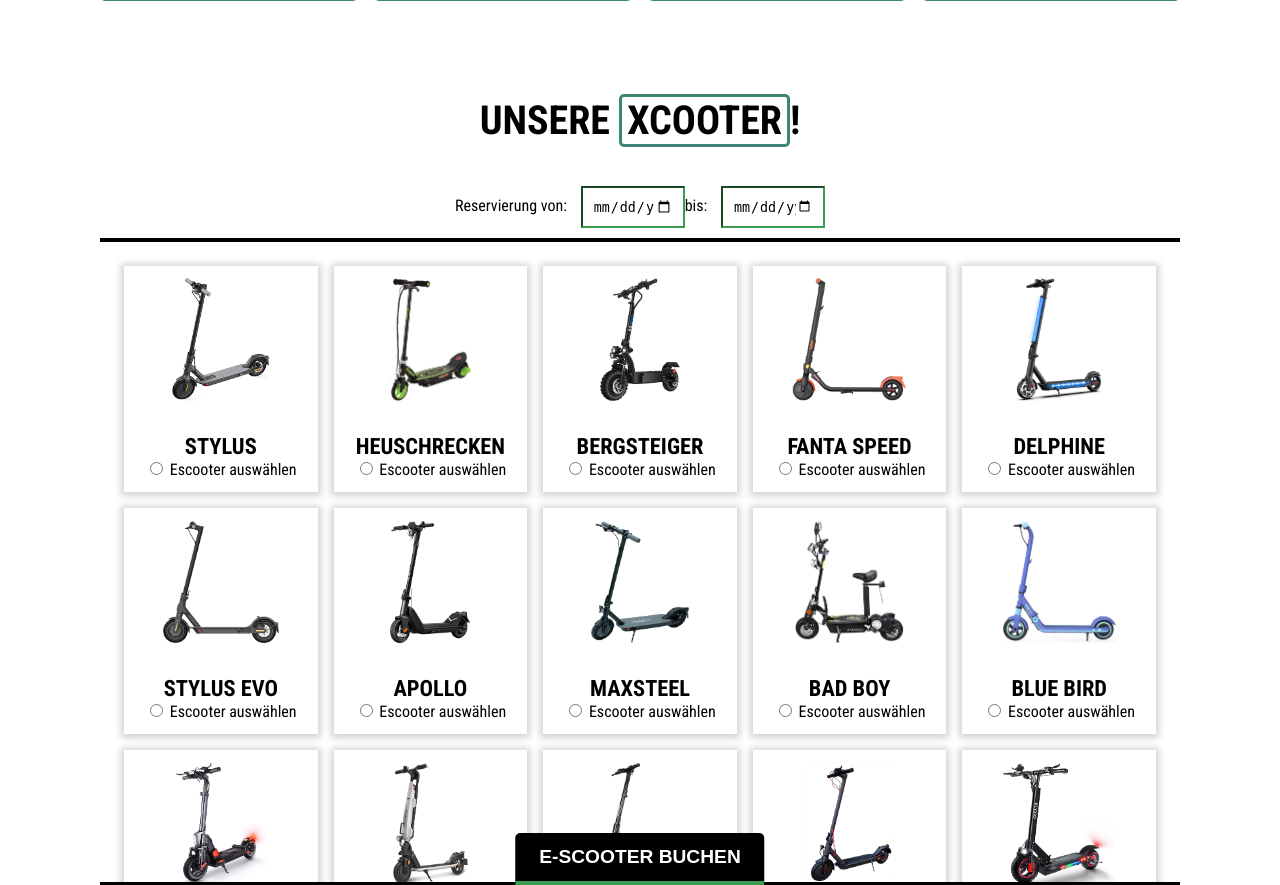
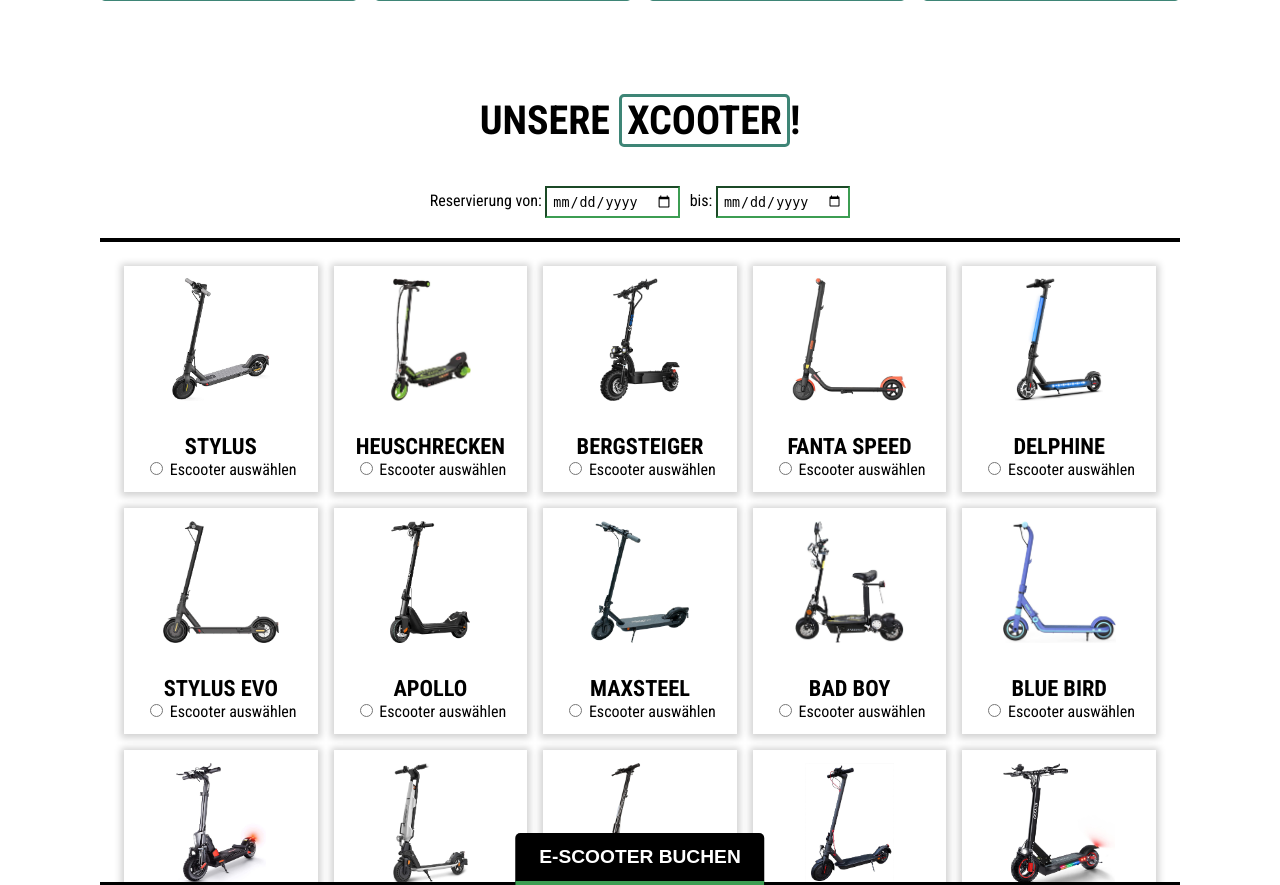
Before and after one commit to adrianojedaf/Adrian-Helen, a PHP site: page /HHS/ in a window 1280 px wide. Shown: the part 2534-3419 px from the top of the page. Run offline with PHP 8.4, Linux system fonts and the light colour scheme.

Commit message:
update products styles

```diff
--- a/styles/products.css
+++ b/styles/products.css
@@ -90,16 +90,21 @@
     width: 100%;
     display: flex;
     justify-content: center;
+    flex-wrap: wrap;
     align-items: center;
     padding: 10px 0;
     border-bottom: .3rem solid var(--color-black);
 }
+
 .dauer-container input {
-    padding: 10px;
-    margin-left: 10px;
-    width: 80px;
+    margin-bottom: 10px;
+    padding: 5px;
     outline: none;
     border-color: var(--color-tertiary);
+}
+
+.dauer-container div:last-child {
+    margin-left: 10px;
 }
 
 @media(max-width: 1160px) {
```
